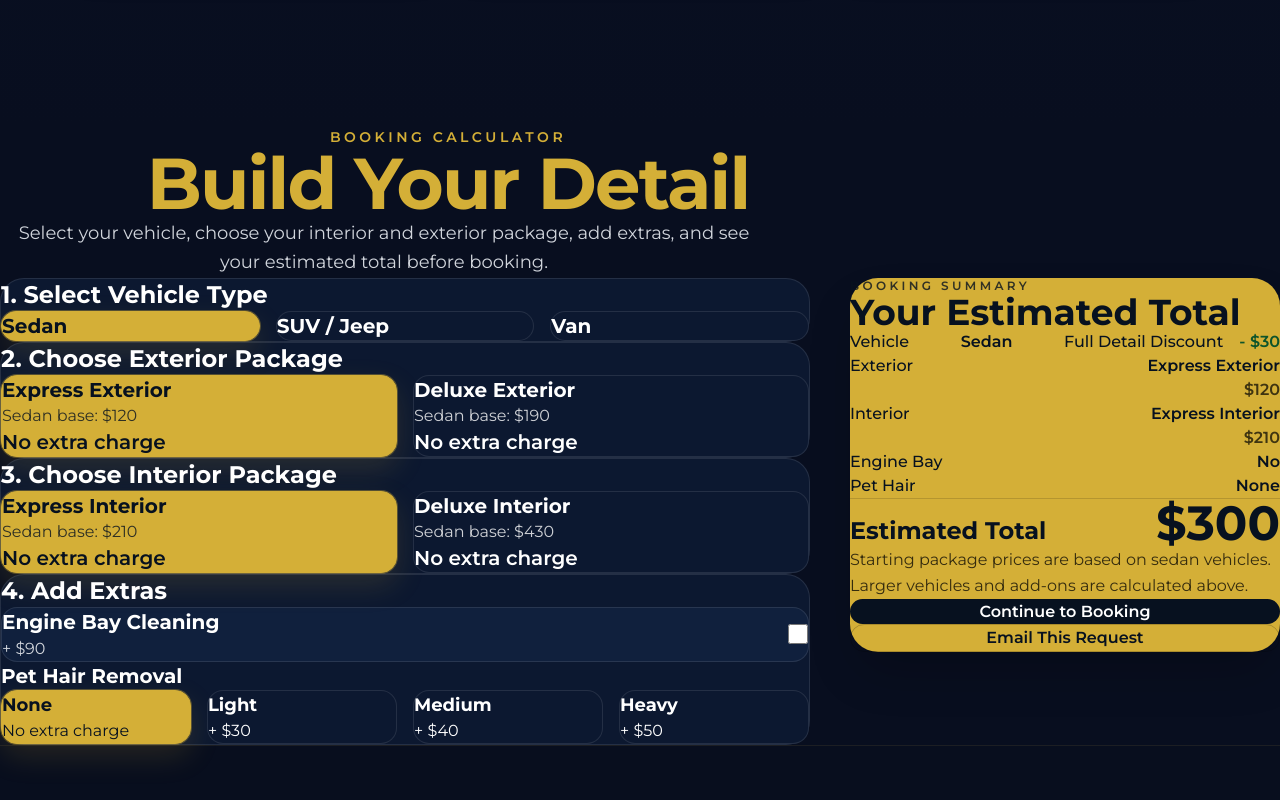
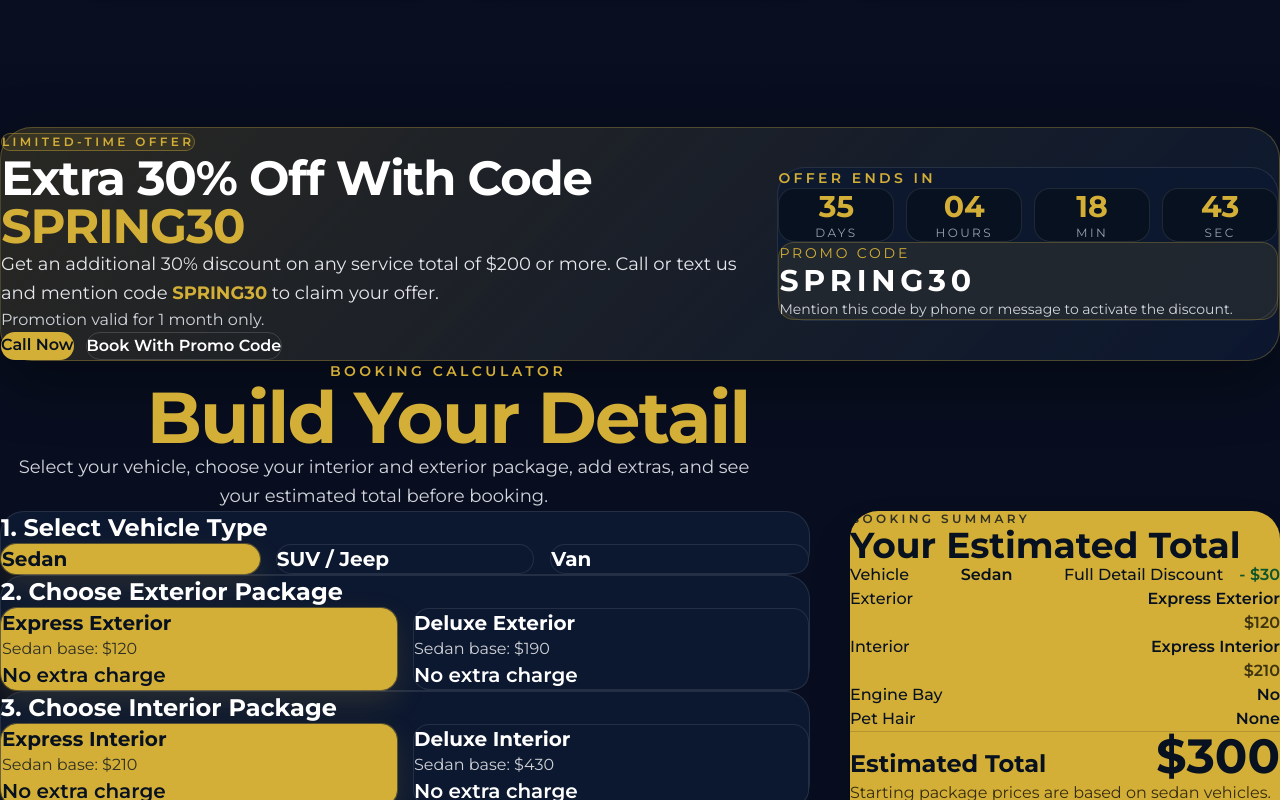
Before and after one commit to euroshinect-code/euroshine-site, a React (Vite) app: page / in a window 1280 px wide. Shown: the part 3540-4340 px from the top of the page. Built offline with nearby package versions, Linux system fonts and the light colour scheme.

Commit message:
add promo banner and countdown timer

```diff
--- a/src/App.jsx
+++ b/src/App.jsx
@@ -973,6 +973,34 @@ const fullDetailPricing = {
 };
 
 const comboDiscountRate = 0.25;
+const promoCode = "SPRING30";
+const promoDiscountPercent = 30;
+const promoMinimum = 200;
+
+const promoEndDate = new Date("2026-05-22T23:59:59");
+
+function getTimeLeft(targetDate) {
+  const now = new Date();
+  const difference = targetDate - now;
+
+  if (difference <= 0) {
+    return {
+      expired: true,
+      days: 0,
+      hours: 0,
+      minutes: 0,
+      seconds: 0,
+    };
+  }
+
+  return {
+    expired: false,
+    days: Math.floor(difference / (1000 * 60 * 60 * 24)),
+    hours: Math.floor((difference / (1000 * 60 * 60)) % 24),
+    minutes: Math.floor((difference / (1000 * 60)) % 60),
+    seconds: Math.floor((difference / 1000) % 60),
+  };
+}
 // ── MAIN PAGE COMPONENT ───────────────────────────────────────
 export default function EuroShineServices() {
   const observerRef = useRef(null);
@@ -981,6 +1009,15 @@ export default function EuroShineServices() {
   const [interiorPackage, setInteriorPackage] = useState("expressInterior");
   const [engineBay, setEngineBay] = useState(false);
   const [petHairLevel, setPetHairLevel] = useState("none");
+  const [promoTimeLeft, setPromoTimeLeft] = useState(getTimeLeft(promoEndDate));
+
+  useEffect(() => {
+  const interval = setInterval(() => {
+    setPromoTimeLeft(getTimeLeft(promoEndDate));
+  }, 1000);
+
+  return () => clearInterval(interval);
+}, []);
 
   const exteriorBase = basePricing[exteriorPackage];
 const interiorBase = basePricing[interiorPackage];
@@ -1251,6 +1288,100 @@ const totalPrice = discountedPackageTotal + engineBayPrice + petHairPrice;
         </div>
       </section>
 
+<section className="pt-8 pb-6">
+  <div className="mx-auto w-full max-w-[1440px] px-6 md:px-8 lg:px-10">
+    <div className="rounded-[32px] border border-[#d4af37]/30 bg-[linear-gradient(135deg,rgba(212,175,55,0.16),rgba(12,24,48,0.96))] p-6 md:p-8 shadow-[0_20px_60px_rgba(0,0,0,0.35)]">
+      <div className="grid gap-6 lg:grid-cols-[1.2fr_0.8fr] items-center">
+        <div>
+          <p className="mb-3 inline-flex rounded-full border border-[#d4af37]/40 bg-[#d4af37]/10 px-4 py-1 text-xs font-semibold uppercase tracking-[0.28em] text-[#d4af37]">
+            Limited-Time Offer
+          </p>
+
+          <h2 className="text-3xl md:text-5xl font-extrabold tracking-tight text-white">
+            Extra {promoDiscountPercent}% Off With Code{" "}
+            <span className="text-[#d4af37]">{promoCode}</span>
+          </h2>
+
+          <p className="mt-4 max-w-3xl text-base md:text-lg leading-relaxed text-gray-200">
+            Get an additional {promoDiscountPercent}% discount on any service total of ${promoMinimum} or more.
+            Call or text us and mention code{" "}
+            <span className="font-bold text-[#d4af37]">{promoCode}</span>{" "}
+            to claim your offer.
+          </p>
+
+          <p className="mt-3 text-sm md:text-base text-gray-300">
+            Promotion valid for 1 month only.
+          </p>
+
+          <div className="mt-6 flex flex-wrap gap-3">
+            <a
+              href="tel:4753755339"
+              className="rounded-full bg-[#d4af37] text-[#07111f] font-semibold px-6 py-3 hover:brightness-110 transition"
+            >
+              Call Now
+            </a>
+
+            <a
+              href="#contact"
+              className="rounded-full border border-white/15 text-white font-semibold px-6 py-3 hover:border-[#d4af37] hover:text-[#d4af37] transition"
+            >
+              Book With Promo Code
+            </a>
+          </div>
+        </div>
+
+        <div className="rounded-[28px] border border-white/10 bg-[#0c1830]/80 p-5 md:p-6">
+          <p className="text-sm font-semibold uppercase tracking-[0.24em] text-[#d4af37] mb-4">
+            Offer Ends In
+          </p>
+
+          {promoTimeLeft.expired ? (
+            <div className="rounded-2xl bg-[#07111f] px-5 py-6 text-center">
+              <div className="text-2xl font-bold text-white">Promotion Ended</div>
+              <div className="mt-2 text-gray-300">
+                Contact us for current offers and availability.
+              </div>
+            </div>
+          ) : (
+            <div className="grid grid-cols-4 gap-3">
+              {[
+                { label: "Days", value: promoTimeLeft.days },
+                { label: "Hours", value: promoTimeLeft.hours },
+                { label: "Min", value: promoTimeLeft.minutes },
+                { label: "Sec", value: promoTimeLeft.seconds },
+              ].map((item) => (
+                <div
+                  key={item.label}
+                  className="rounded-2xl bg-[#07111f] px-3 py-5 text-center border border-white/10"
+                >
+                  <div className="text-2xl md:text-3xl font-extrabold text-[#d4af37]">
+                    {String(item.value).padStart(2, "0")}
+                  </div>
+                  <div className="mt-1 text-xs uppercase tracking-[0.2em] text-gray-400">
+                    {item.label}
+                  </div>
+                </div>
+              ))}
+            </div>
+          )}
+
+          <div className="mt-5 rounded-2xl border border-[#d4af37]/25 bg-[#d4af37]/10 px-4 py-4">
+            <div className="text-sm uppercase tracking-[0.2em] text-[#d4af37]">
+              Promo Code
+            </div>
+            <div className="mt-2 text-3xl font-extrabold text-white tracking-[0.16em]">
+              {promoCode}
+            </div>
+            <div className="mt-2 text-sm text-gray-300">
+              Mention this code by phone or message to activate the discount.
+            </div>
+          </div>
+        </div>
+      </div>
+    </div>
+  </div>
+</section>
+
             {/* ══════════════════════════════════════════ */}
       {/* BOOKING CALCULATOR */}
       {/* ══════════════════════════════════════════ */}
@@ -1647,9 +1778,10 @@ const totalPrice = discountedPackageTotal + engineBayPrice + petHairPrice;
               <span className="gold-text">Shine Like New.</span>
             </h2>
             {/* CTA subtext — edit here */}
-            <p className="cta-sub">
+            <p className="text-gray-300 max-w-2xl mx-auto text-lg leading-relaxed">
               Call or text to schedule your appointment, or email us with any questions.
-              We're proud to serve Connecticut — and we'd love to serve you.
+              Mention promo code <span className="text-[#d4af37] font-bold">SPRING30</span>{" "}
+              to get an additional 30% off services totaling $200 or more.
             </p>
 
             <div className="cta-cards">
```
